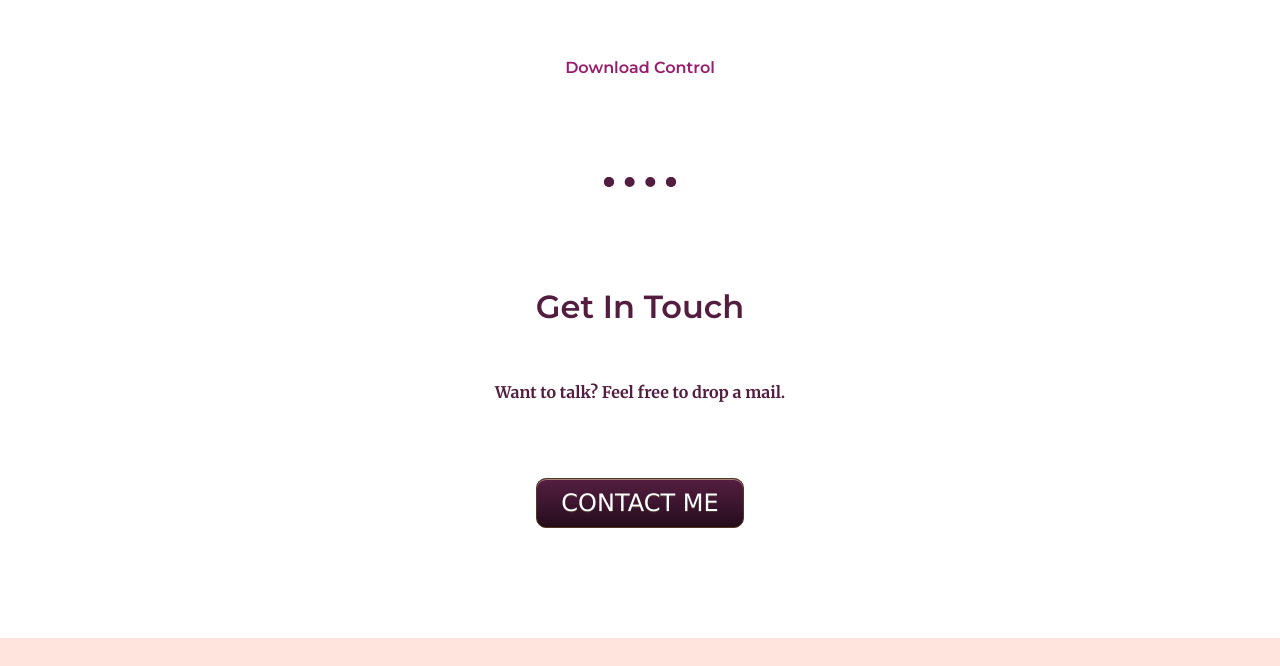
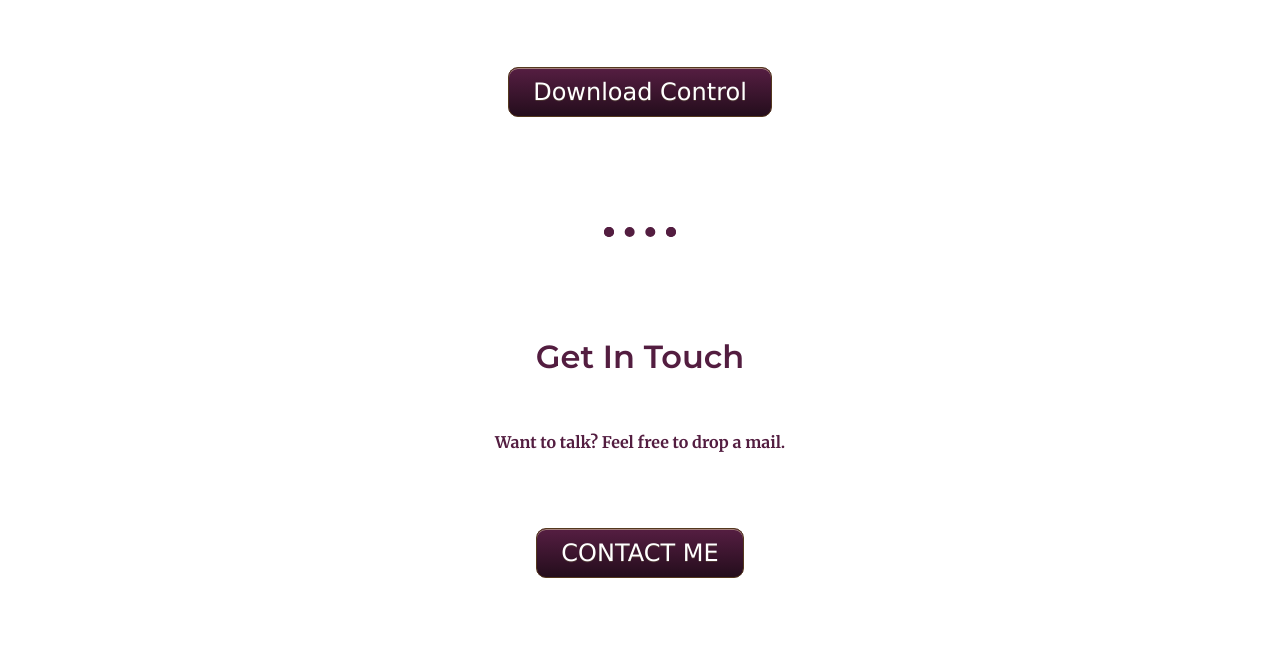
Before and after one commit to Gouthamkrishna2006/gouthamkrishna, a plain HTML site: page index.html in a window 1280 px wide. Shown: the part 2729-3395 px from the top of the page. Drawn offline with Linux system fonts and the light colour scheme.

Commit message:
Update index.html

```diff
--- a/index.html
+++ b/index.html
@@ -64,7 +64,7 @@
       <h2>Some projects at glance</h2>
       <h2>Control</h2>
       <p class="project-header">Control is an app for people to reclaim focus and productivity, it has an inbuilt website blocker and pomodoro timer. Use Control to block distractions so you can get your work done. Block what you want, when you want, and be more productive. Use Control to work productively with the inbuilt age old pomodoro technique.</p>
-      <a class="download_control" href="control_app/Control.exe" download>
+      <a class="btn" id="download_control" href="control_app/Control.exe" download>
         Download Control
       </a>
     </div>
```
